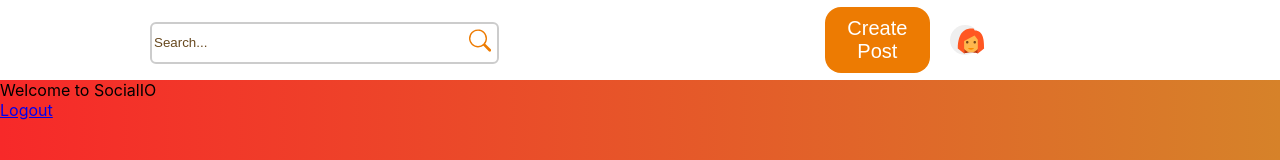
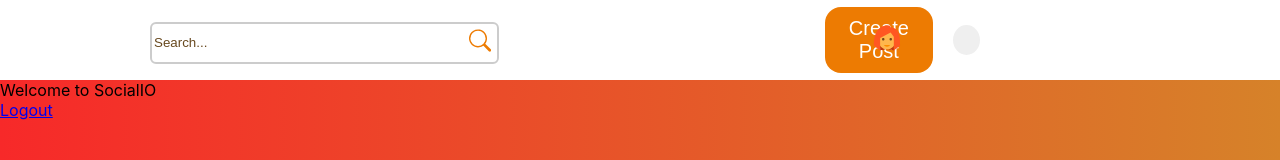
Before and after one commit to thekrprince/socialio, a React (Create React App) app in the folder client/: page / in a window 1280 px wide. Shown: the top 160 px of the page. Built offline with nearby package versions, Linux system fonts and the light colour scheme; sample sign-in values are in the browser's storage.

Commit message:
header css

```diff
--- a/client/src/components/Header/Header.js
+++ b/client/src/components/Header/Header.js
@@ -3,6 +3,8 @@ import "./Header.scss";
 import icon_girl from "../../assets/icons-female-user.svg";
 
 const Header = () => {
+
+
   return (
     <div className="header_outer">
       <input className="search" type="text" placeholder="Search..." />
--- a/client/src/components/Header/Header.scss
+++ b/client/src/components/Header/Header.scss
@@ -62,6 +62,11 @@
 
 .profile_icon {
     width: 30px;
+    display: block;
+    position: absolute;
+    top: 23px;
+    right: 378px;
+
 }
 
 @media screen and (min-width:600px) {
```
